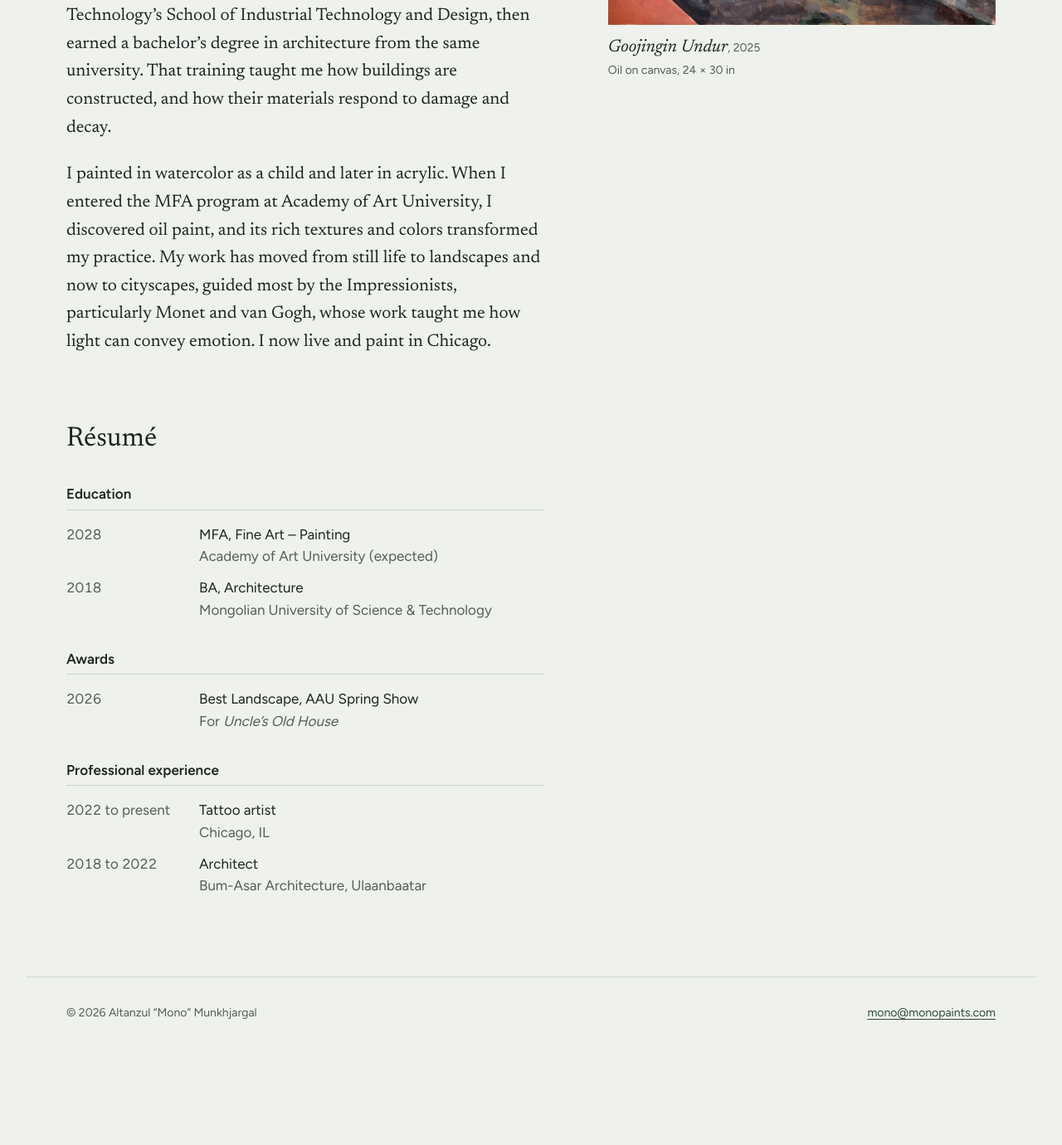
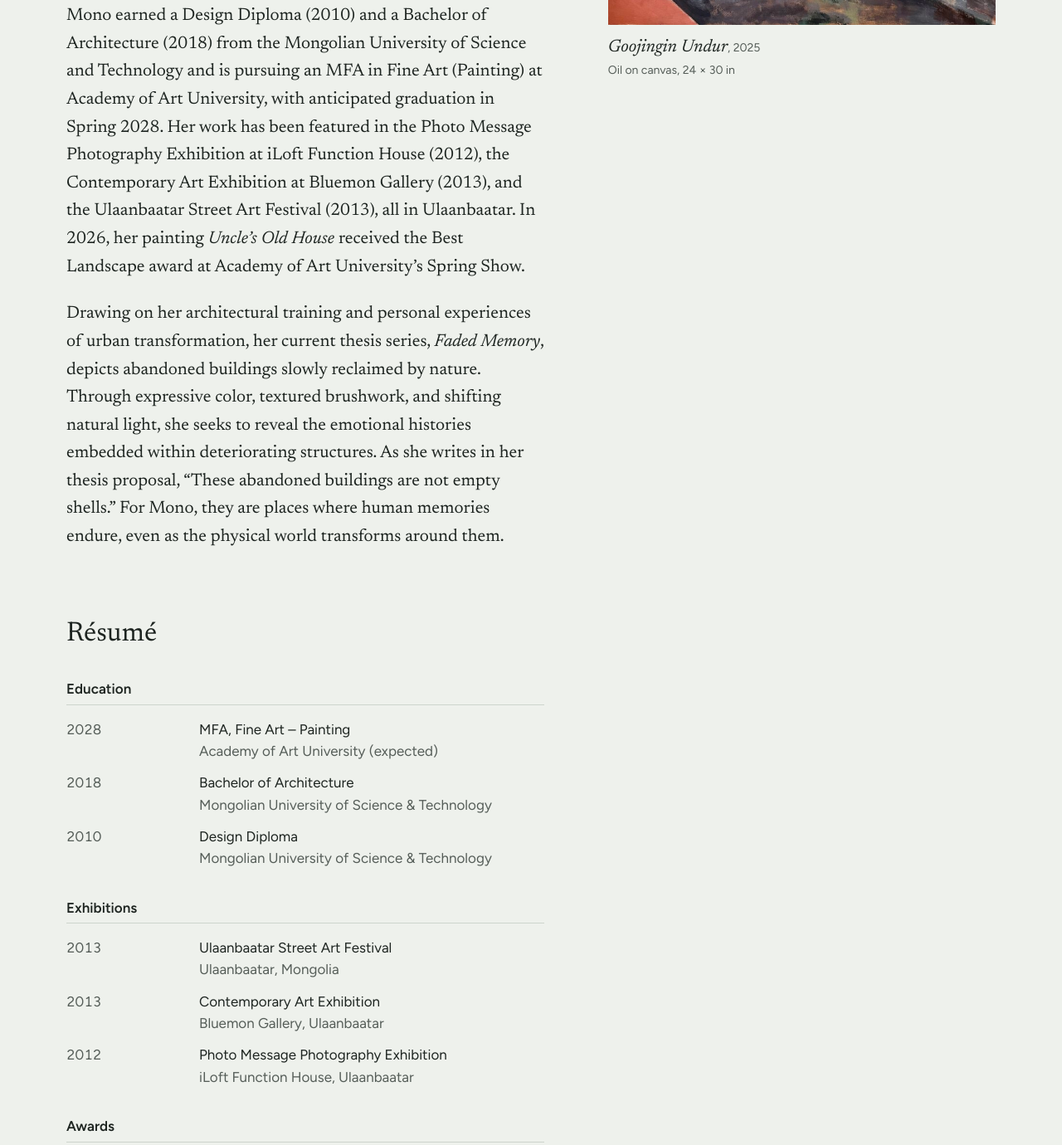
Before and after one commit to vermi/monopaints, a plain HTML site: page about/index.html in a window 1280 px wide. Shown: the part 494-1874 px from the top of the page at 83% size. Before the commit the page ends 1765 px from the top, so only its background shows below. Drawn offline with Linux system fonts and the light colour scheme.

Commit message:
Update About page with new bio, design diploma and exhibitions

```diff
--- a/about/index.html
+++ b/about/index.html
@@ -36,9 +36,9 @@
       <div>
         <h1 class="page-title">About</h1>
         <div class="prose">
-          <p>I was born and raised in Yarmag, a district of Ulaanbaatar, Mongolia, surrounded by buildings in constant states of construction and decay. My grandfather, who painted landscapes of the Mongolian countryside, taught me to paint when I was young. Painting runs through my family: my older sister, younger brother, and uncle are all painters.</p>
-          <p>I studied design at the Mongolian University of Science and Technology’s School of Industrial Technology and Design, then earned a bachelor’s degree in architecture from the same university. That training taught me how buildings are constructed, and how their materials respond to damage and decay.</p>
-          <p>I painted in watercolor as a child and later in acrylic. When I entered the MFA program at Academy of Art University, I discovered oil paint, and its rich textures and colors transformed my practice. My work has moved from still life to landscapes and now to cityscapes, guided most by the Impressionists, particularly Monet and van Gogh, whose work taught me how light can convey emotion. I now live and paint in Chicago.</p>
+          <p>Altanzul “Mono” Munkhjargal is a Mongolian-born, Chicago-based oil painter whose work explores memory, loss, and the relationship between human experience and the built environment. Raised in Ulaanbaatar’s Yarmag district in a family of artists, she learned to paint from her grandfather, whose home was later demolished amid the city’s rapid urban development, an experience that profoundly shaped her artistic vision.</p>
+          <p>Mono earned a Design Diploma (2010) and a Bachelor of Architecture (2018) from the Mongolian University of Science and Technology and is pursuing an MFA in Fine Art (Painting) at Academy of Art University, with anticipated graduation in Spring 2028. Her work has been featured in the Photo Message Photography Exhibition at iLoft Function House (2012), the Contemporary Art Exhibition at Bluemon Gallery (2013), and the Ulaanbaatar Street Art Festival (2013), all in Ulaanbaatar. In 2026, her painting <i>Uncle’s Old House</i> received the Best Landscape award at Academy of Art University’s Spring Show.</p>
+          <p>Drawing on her architectural training and personal experiences of urban transformation, her current thesis series, <i>Faded Memory</i>, depicts abandoned buildings slowly reclaimed by nature. Through expressive color, textured brushwork, and shifting natural light, she seeks to reveal the emotional histories embedded within deteriorating structures. As she writes in her thesis proposal, “These abandoned buildings are not empty shells.” For Mono, they are places where human memories endure, even as the physical world transforms around them.</p>
         </div>
 
         <section class="resume" aria-labelledby="resume">
@@ -49,7 +49,19 @@
             <dt>2028</dt>
             <dd>MFA, Fine Art – Painting<span>Academy of Art University (expected)</span></dd>
             <dt>2018</dt>
-            <dd>BA, Architecture<span>Mongolian University of Science &amp; Technology</span></dd>
+            <dd>Bachelor of Architecture<span>Mongolian University of Science &amp; Technology</span></dd>
+            <dt>2010</dt>
+            <dd>Design Diploma<span>Mongolian University of Science &amp; Technology</span></dd>
+          </dl>
+
+          <h3>Exhibitions</h3>
+          <dl>
+            <dt>2013</dt>
+            <dd>Ulaanbaatar Street Art Festival<span>Ulaanbaatar, Mongolia</span></dd>
+            <dt>2013</dt>
+            <dd>Contemporary Art Exhibition<span>Bluemon Gallery, Ulaanbaatar</span></dd>
+            <dt>2012</dt>
+            <dd>Photo Message Photography Exhibition<span>iLoft Function House, Ulaanbaatar</span></dd>
           </dl>
 
           <h3>Awards</h3>
```
